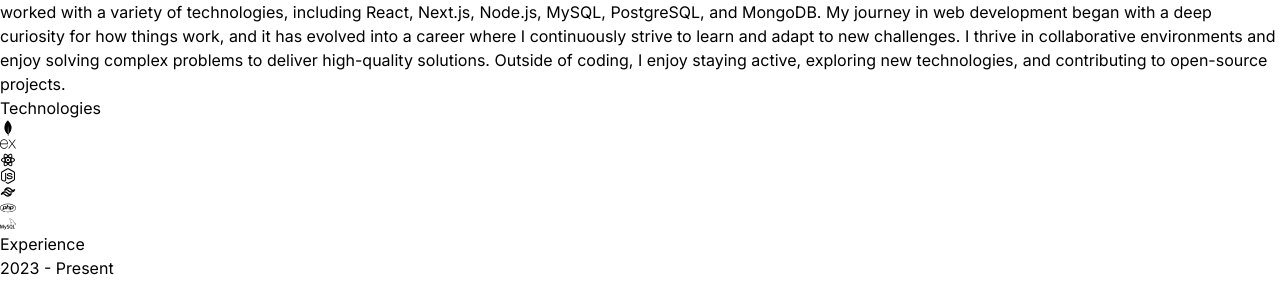
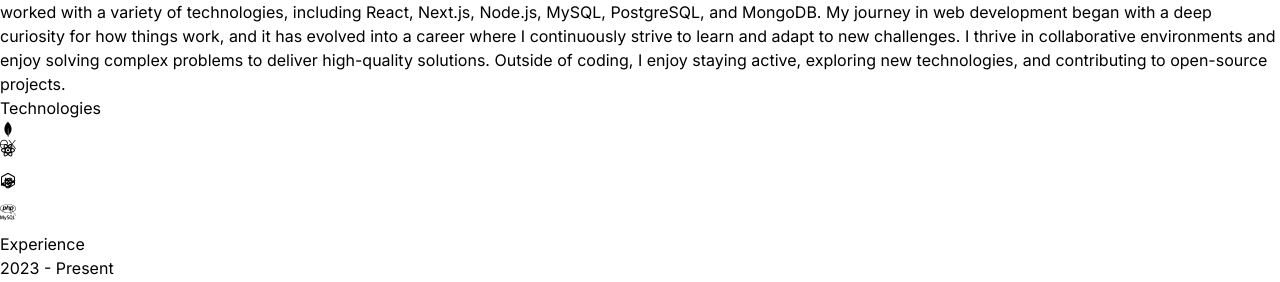
Before and after one commit to MubashirKhan293/portfolio-MERN, a React (Vite) app: page / in a window 1280 px wide. Shown: the part 1327-1609 px from the top of the page. Built offline with nearby package versions, Linux system fonts and the light colour scheme.

Commit message:
add animation to technologies done

```diff
--- a/src/components/Technologies.jsx
+++ b/src/components/Technologies.jsx
@@ -1,35 +1,84 @@
+import { animate, motion } from 'framer-motion'
 import React from 'react'
 import { FaCss3, FaHtml5, FaNodeJs, FaPhp } from 'react-icons/fa'
 import { RiJavascriptLine, RiReactjsLine, RiTailwindCssLine } from 'react-icons/ri'
 import { SiExpress, SiMongodb, SiMysql } from 'react-icons/si'
 
+const iconVariants=(duration)=>({
+  initial:{y:-10},
+  animate:{
+    y:[10,-10],
+    transition:{
+     duration:duration,
+     ease:"linear",
+     repeat:Infinity,
+     repeatType:'reverse'
+    }
+  }
+})
 const Technologies = () => {
   return (
     <div className='border-b border-neutral-900 pb-24'>
-      <h1 className='my-20 text-4xl text-center'>Technologies</h1>
-      <div className='flex flex-wrap justify-center items-center gap-4'>
-        <div className='rounded-2xl border-4 border-neutral-800 p-4'>
+      <motion.h1
+      whileInView={{opacity:1, y:0}}
+      initial={{opacity:0, y:-100}}
+      transition={{duration:1.5}}
+       className='my-20 text-4xl text-center'>Technologies</motion.h1>
+      <motion.div
+       whileInView={{ opacity:1, x:0}}
+       initial={{x:-100, opacity:0}}
+       transition={{duration:1.5}}
+       className='flex flex-wrap justify-center items-center gap-4'>
+        <motion.div
+        variants={iconVariants(2.5)}
+        initial="initial"
+        animate="animate"
+         className='rounded-2xl border-4 border-neutral-800 p-4'>
           <SiMongodb className='text-7xl text-green-500'/>
-        </div>
-        <div className='rounded-2xl border-4 border-neutral-800 p-4'>
+        </motion.div>
+        <motion.div
+         variants={iconVariants(4)}
+         initial="initial"
+         animate="animate"
+         className='rounded-2xl border-4 border-neutral-800 p-4'>
           <SiExpress className='text-7xl'/>
-        </div>
-        <div className='rounded-2xl border-4 border-neutral-800 p-4'>
+        </motion.div>
+        <motion.div
+         variants={iconVariants(6)}
+         initial="initial"
+         animate="animate"
+         className='rounded-2xl border-4 border-neutral-800 p-4'>
           <RiReactjsLine className='text-7xl text-cyan-500'/>
-        </div>
-        <div className='rounded-2xl border-4 border-neutral-800 p-4'>
+        </motion.div>
+        <motion.div
+        variants={iconVariants(3.5)}
+        initial="initial"
+        animate="animate"
+        className='rounded-2xl border-4 border-neutral-800 p-4'>
           <FaNodeJs className='text-7xl text-green-500'/>
-        </div>
-        <div className='rounded-2xl border-4 border-neutral-800 p-4'>
+        </motion.div>
+        <motion.div
+         variants={iconVariants(2)}
+         initial="initial"
+         animate="animate"
+         className='rounded-2xl border-4 border-neutral-800 p-4'>
           <RiTailwindCssLine className='text-7xl text-cyan-600'/>
-        </div>
-        <div className='rounded-2xl border-4 border-neutral-800 p-4'>
+        </motion.div>
+        <motion.div
+        variants={iconVariants(4)}
+        initial="initial"
+        animate="animate"
+        className='rounded-2xl border-4 border-neutral-800 p-4'>
           <FaPhp className='text-7xl text-violet-300'/>
-        </div>
-        <div className='rounded-2xl border-4 border-neutral-800 p-4'>
+        </motion.div>
+        <motion.div
+         variants={iconVariants(2)}
+         initial="initial"
+         animate="animate"
+         className='rounded-2xl border-4 border-neutral-800 p-4'>
           <SiMysql className='text-7xl'/>
-        </div>
-      </div>
+        </motion.div>
+      </motion.div>
     </div>
   )
 }
```
